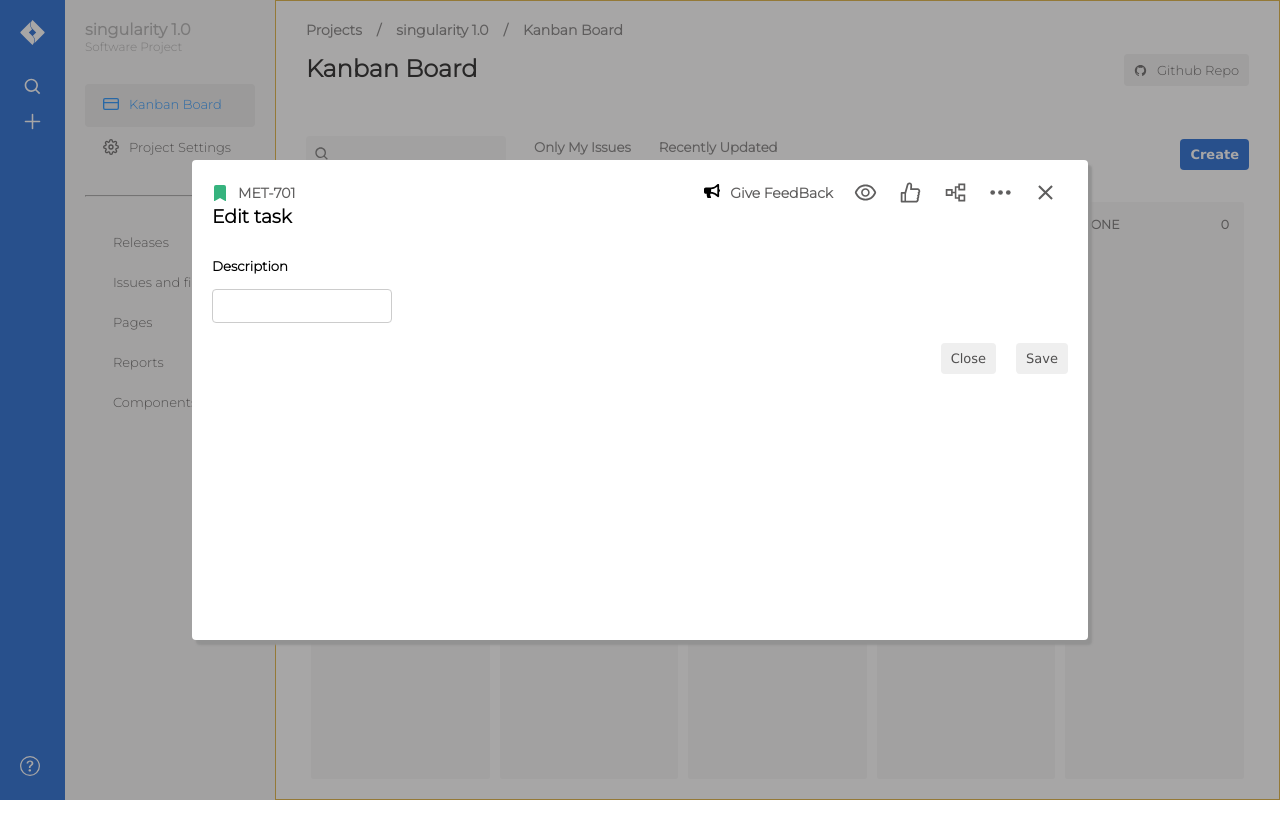
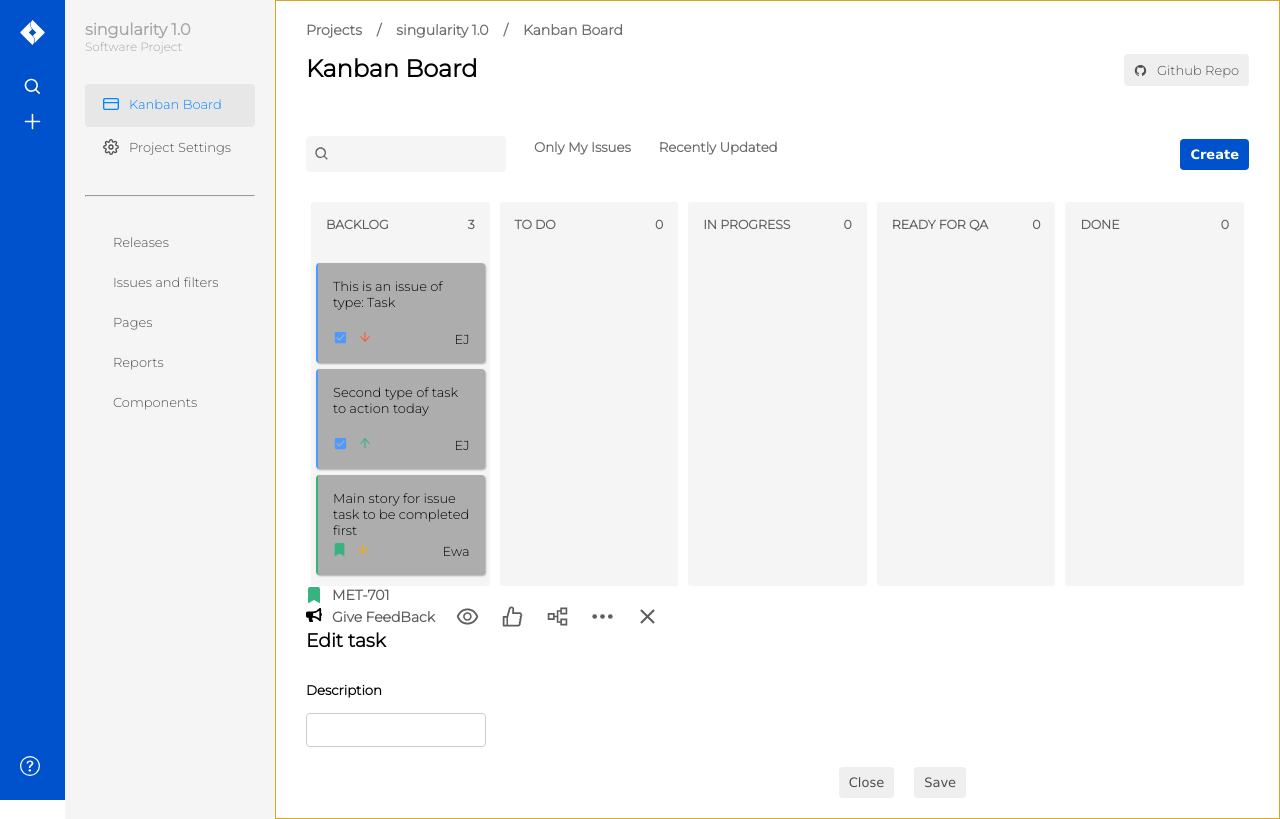
Before and after one commit to iskandario/react-jira-clone, a React (Create React App) app: page / in a window 1280 px wide. Built offline with nearby package versions, Linux system fonts and the light colour scheme.

Commit message:
start breakin up css to styled comps

```diff
--- a/src/App.css
+++ b/src/App.css
@@ -196,12 +196,12 @@ h5 {
 /* Kanban Area */
 .kanbanCardArea {
   width: 100%;
-  background-color: white;
+  background-color: rgb(173, 173, 173);
   font-size: 13px;
   margin: 6px 0;
   padding: 15px;
   border-radius: 4px;
-  box-shadow: 1px 1px 2px rgb(201, 201, 201);
+  box-shadow: 1px 1px 2px rgb(168, 168, 168);
   display: flex;
   flex-direction: column;
   justify-content: space-between;
@@ -215,25 +215,7 @@ h5 {
   align-items: center;
 }
 
-.taskItemArea {
-  position: absolute;
-  top: 0;
-  left: 0;
-  width: 100vw;
-  height: 100vh;
-  display: flex;
-  background-color:rgba(80, 79, 79, 0.5);
-  flex-direction: column;
-  justify-content: center;
-  align-items: center;
-}
 
-.taskItemPopup {
-  background: white;
-  padding: 20px;
-  border-radius: 4px;
-  box-shadow: 4px 5px 2px rgb(146, 146, 146);
-}
 
 .newTaskPopup {
   width: 500px;
@@ -271,10 +253,6 @@ h5 {
   margin-top: 20px;
 }
 
-.popupTopLine {
-  display: flex;
-  justify-content: space-between;
-}
 
 .popupIcon {
   margin: 5px 0 5px 0;
```
